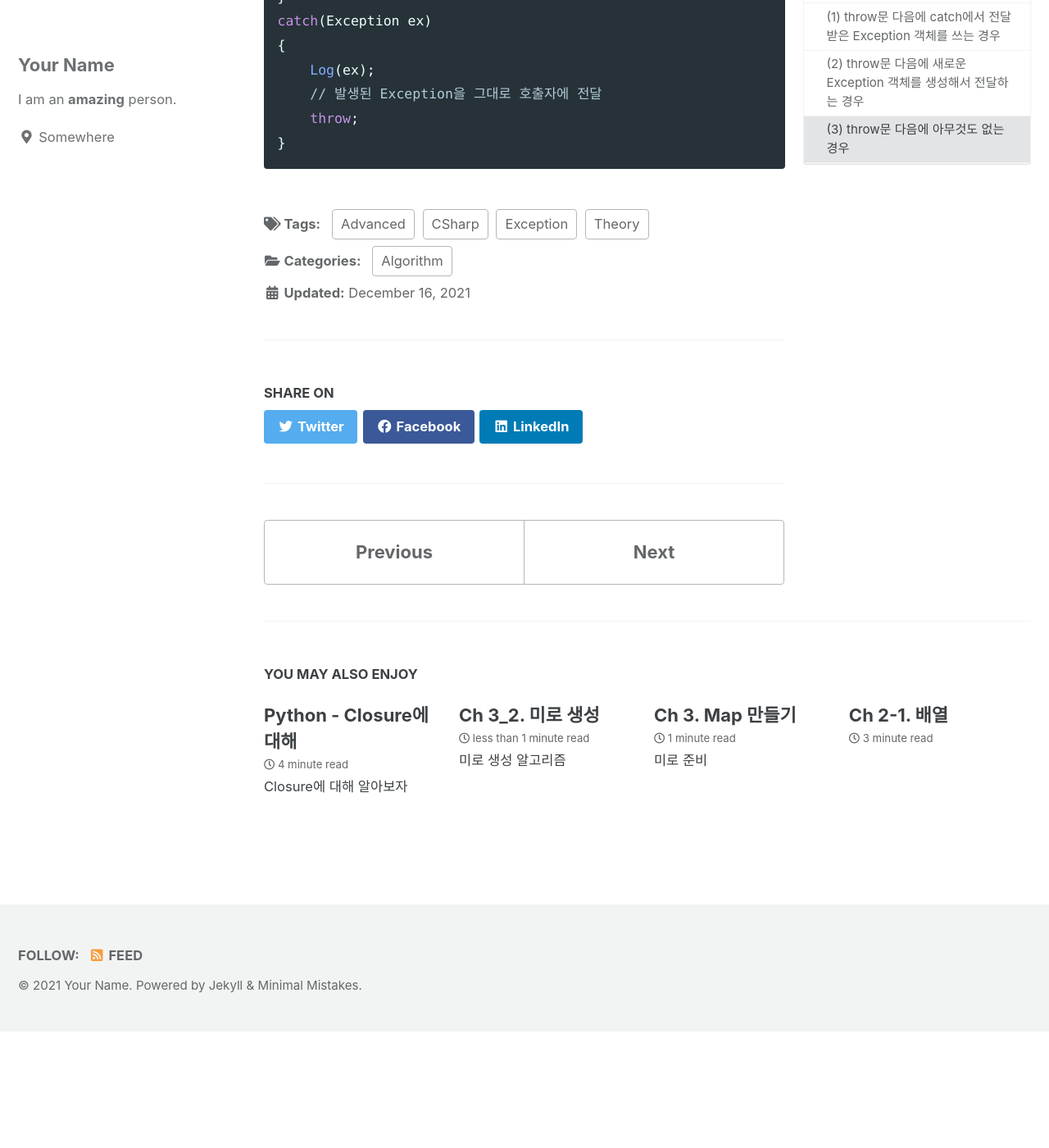
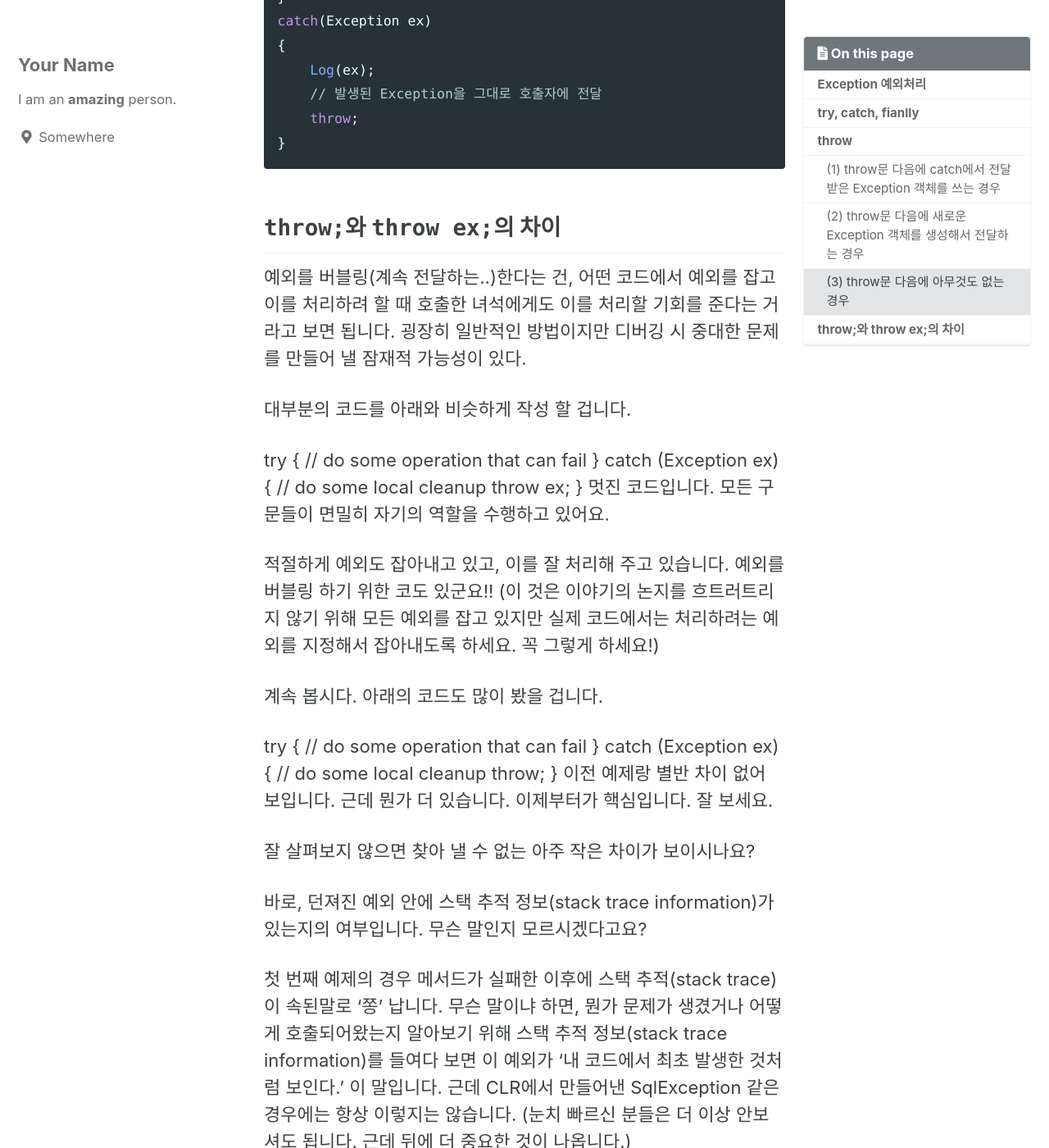
Before and after one commit to jongkyuu/jongkyuu.github.io, a Jekyll site: the page built from _posts/2021-12-16-CSharp_throw.md, in a window 1280 px wide and 1400 px high, scrolled down 5075 px. Shown: the whole window at 82% size. Built offline with Jekyll 4.4.1, drawn with Linux system fonts in a browser that asks for light colours; cached includes are drawn as plain includes; before the commit the page ends 6333 px from its top, so only the background shows below that; some of the changed text lies outside the part shown.

Commit message:
C# throw, throw ex 차이 작성중

````diff
--- a/_posts/2021-12-16-CSharp_throw.md
+++ b/_posts/2021-12-16-CSharp_throw.md
@@ -13,7 +13,6 @@ toc_sticky: true
 date: 2021-12-16
 last_modified_at: 2021-12-16
 ---
-
 
 ## Exception 예외처리
 
@@ -37,9 +36,7 @@ catch
 }
 ```
 
-
 ## try, catch, fianlly
-
 
 try 블럭은 실제 실행하고 싶은 프로그램 명령문들을 갖는 블럭이다. 만약 여기서 어떤 에러가 발생하면, 이는 catch 문에서 잡히게 된다. catch문은 모든 Exception을 일괄적으로 잡거나 혹은 특정 Exception을 선별하여 잡을 수 있다.
 
@@ -49,7 +46,7 @@ try 블럭은 실제 실행하고 싶은 프로그램 명령문들을 갖는 블
     - 모든 Exception의 베이스 클래스인 System.Exception를 잡으면 된다.
 - 특정 Exception을 잡고 싶을 때
   - 해당 Exception Type을 catch 하면 된다.
-    - catch (ArgumentException ex) { ... }  // Argument와 관련된 Exception을 잡음
+    - catch (ArgumentException ex) { ... } // Argument와 관련된 Exception을 잡음
 
 finally는 예외 발생 여부와 상관없이 마지막에 반드시 실행되는 블럭이다. 예를 들어 try 블럭에서 SQL Connection 객체를 만든 경우, finally 블럭에서 Connection 객체의 Close() 메서드를 호출하면 항상 Connection 객체가 닫히게 된다.
 
@@ -79,15 +76,14 @@ finally
 }
 ```
 
+## throw
 
-## throw
 catch문에서 잡은 Exception을 상위 호출자로 전달하고 싶은 경우에 throw를 사용한다.
 
 - throw문을 사용하는 3가지 Case
-  - throw문 다음에 catch에서 전달받은 Exception 객체를 쓰는 경우  ( throw ex; )
-  - throw문 다음에 새로운 Exception 객체를 생성해서 전달하는 경우  ( throw new MyException(); )
+  - throw문 다음에 catch에서 전달받은 Exception 객체를 쓰는 경우 ( throw ex; )
+  - throw문 다음에 새로운 Exception 객체를 생성해서 전달하는 경우 ( throw new MyException(); )
   - throw문 다음에 아무것도 없는 경우 ( throw; )
-
 
 ### (1) throw문 다음에 catch에서 전달받은 Exception 객체를 쓰는 경우
 
@@ -121,7 +117,6 @@ catch문에서 잡힌 Exception을 그대로 상위 호출 함수에게 전달
 
 한가지 주목할 점은, throw; 는 에러가 다른 메서드에서 발생했을 때는 그 에러가 발생한 다른 메서드의 위치를 포함하지만, 만약 throw문과 동일한 메서드에서 에러가 발생했다면 동일 메서드의 어느 라인에서 에러가 발생했는지는 포함하지 않는다.
 
-
 ```csharp
 try
 {
@@ -151,3 +146,41 @@ catch(Exception ex)
     throw;
 }
 ```
+
+## `throw;`와 `throw ex;`의 차이
+
+예외를 버블링(계속 전달하는..)한다는 건, 어떤 코드에서 예외를 잡고 이를 처리하려 할 때 호출한 녀석에게도 이를 처리할 기회를 준다는 거라고 보면 됩니다. 굉장히 일반적인 방법이지만 디버깅 시 중대한 문제를 만들어 낼 잠재적 가능성이 있다.
+
+대부분의 코드를 아래와 비슷하게 작성 할 겁니다.
+
+try
+{
+// do some operation that can fail
+}
+catch (Exception ex)
+{
+// do some local cleanup
+throw ex;
+}
+멋진 코드입니다. 모든 구문들이 면밀히 자기의 역할을 수행하고 있어요.
+
+적절하게 예외도 잡아내고 있고, 이를 잘 처리해 주고 있습니다. 예외를 버블링 하기 위한 코도 있군요!! (이 것은 이야기의 논지를 흐트러트리지 않기 위해 모든 예외를 잡고 있지만 실제 코드에서는 처리하려는 예외를 지정해서 잡아내도록 하세요. 꼭 그렇게 하세요!)
+
+계속 봅시다. 아래의 코드도 많이 봤을 겁니다.
+
+try
+{
+// do some operation that can fail
+}
+catch (Exception ex)
+{
+// do some local cleanup
+throw;
+}
+이전 예제랑 별반 차이 없어 보입니다. 근데 뭔가 더 있습니다. 이제부터가 핵심입니다. 잘 보세요.
+
+잘 살펴보지 않으면 찾아 낼 수 없는 아주 작은 차이가 보이시나요?
+
+바로, 던져진 예외 안에 스택 추적 정보(stack trace information)가 있는지의 여부입니다. 무슨 말인지 모르시겠다고요?
+
+첫 번째 예제의 경우 메서드가 실패한 이후에 스택 추적(stack trace)이 속된말로 ‘쫑’ 납니다. 무슨 말이냐 하면, 뭔가 문제가 생겼거나 어떻게 호출되어왔는지 알아보기 위해 스택 추적 정보(stack trace information)를 들여다 보면 이 예외가 ‘내 코드에서 최초 발생한 것처럼 보인다.’ 이 말입니다. 근데 CLR에서 만들어낸 SqlException 같은 경우에는 항상 이렇지는 않습니다. (눈치 빠르신 분들은 더 이상 안보셔도 됩니다. 근데 뒤에 더 중요한 것이 나옵니다.)
````
